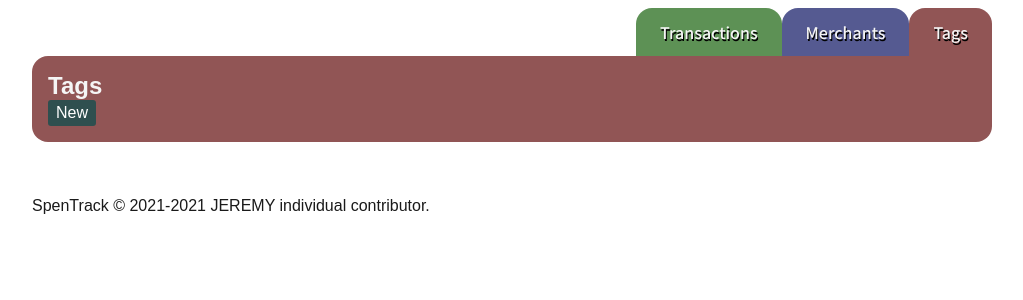
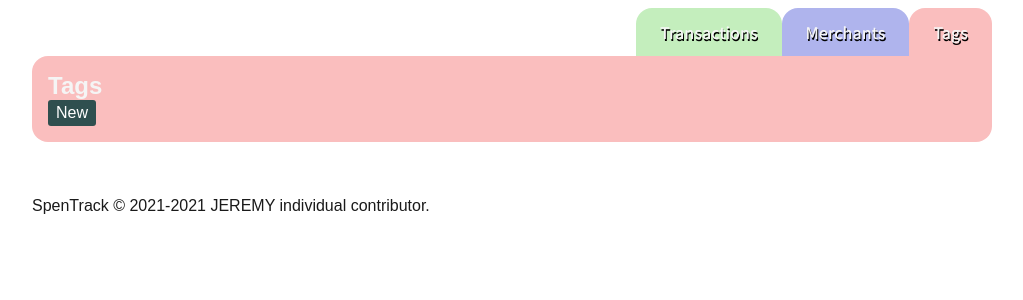
Before and after one commit to JeremyCodeClan/week05_spentrack_project, a Flask app: page /jeremy_e51/tags in a window 1280 px wide. Shown: the part 120-420 px from the top of the page, without its empty margins (128-1151 px from the left). Run offline with Flask 2, Linux system fonts and the light colour scheme; data that the repository does not hold is empty; some libraries are stand-ins or nearby versions; some web fonts are replaced.

Commit message:
change css background color

```diff
--- a/static/css/style.css
+++ b/static/css/style.css
@@ -83,18 +83,18 @@ main {
     text-shadow: black 1px 2px;
 }
 #tab-transaction {
-    background: rgb(93, 145, 85);
+    background: rgb(196, 238, 189);
 }
 #tab-merchant {
-    background: rgb(85, 90, 145);
+    background: rgb(175, 180, 237);
 }
 #tab-tag {
-    background: rgb(145, 85, 85);
+    background: rgb(250, 190, 190);
 }
 #transactions-block {
     color: whitesmoke;
     text-shadow: black 1px 2px;
-    background: rgb(93, 145, 85);
+    background: rgb(196, 238, 189);
     padding: 1rem;
     border-top-left-radius: 1rem;
     border-bottom-left-radius: 1rem;
@@ -116,7 +116,7 @@ main {
 }
 #merchants-block {
     color: whitesmoke;
-    background: rgb(85, 90, 145);
+    background: rgb(175, 180, 237);
     padding: 1rem;
     border-top-left-radius: 1rem;
     border-bottom-left-radius: 1rem;
@@ -124,7 +124,7 @@ main {
 }
 #tags-block {
     color: whitesmoke;
-    background: rgb(145, 85, 85);
+    background: rgb(250, 190, 190);
     padding: 1rem;
     border-top-left-radius: 1rem;
     border-bottom-left-radius: 1rem;
```
